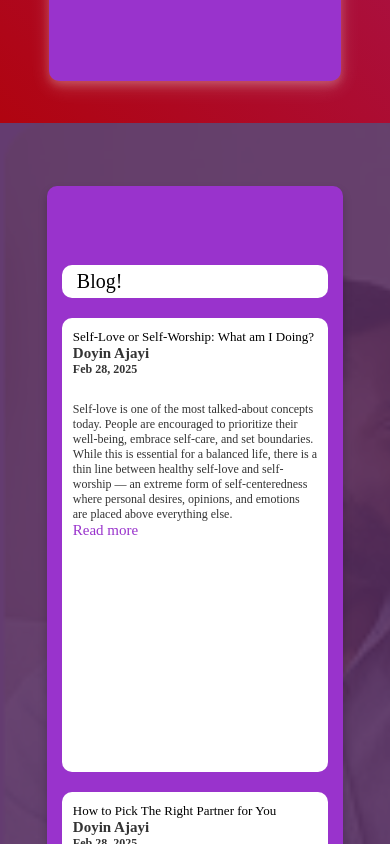
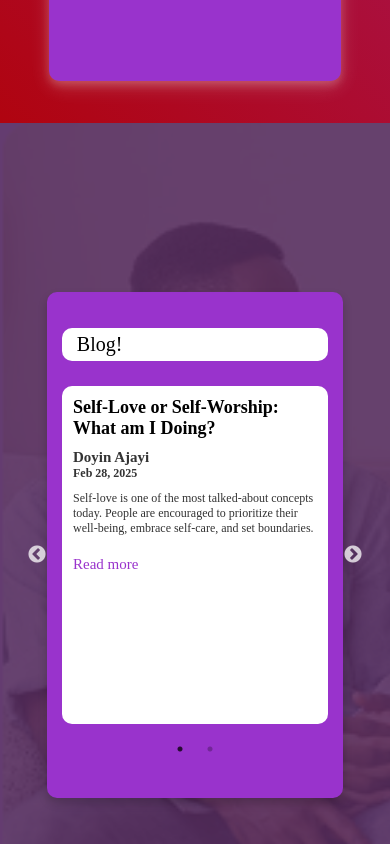
Before and after one commit to Tech8468/unleash, a React (Create React App) app: page / in a window 390 px wide. Shown: the part 7220-8064 px from the top of the page. Built offline with nearby package versions, Linux system fonts and the light colour scheme; no server answers.

Commit message:
3rd May 1st Commit

```diff
--- a/src/components/Blog.js
+++ b/src/components/Blog.js
@@ -1,9 +1,55 @@
 import React from "react";
 import { Link } from "react-router-dom";
+import "slick-carousel/slick/slick.css";
+import "slick-carousel/slick/slick-theme.css";
+import Slider from "react-slick";
 
 // import Pix1 from "./img/doyinajayi.jpeg";
 
 function Blog() {
+  let settings ={
+    dots: true,
+    infinites: false,
+    speed: 500,
+    slidesToShow: 2,
+    slidesToScroll: 1,
+    initialSlide: 0,
+    responsive: [
+      {
+        breakpoint: 1024,
+        settings: {
+          slidesToShow: 2,
+          slidesToScroll: 1,
+          infinite: true,
+          dots: true,
+        },
+      },
+      {
+        breakpoint: 600,
+        settings: {
+          slidesToShow: 1,
+          slidesToScroll: 1,
+          initialSlide: 1,
+        },
+      },
+      {
+        breakpoint: 480,
+        settings: {
+          slidesToShow: 1,
+          slidesToScroll: 1,
+        },
+      },
+      {
+        breakpoint: 320,
+        settings: {
+          slidesToShow: 1,
+          slidesToScroll: 1,
+        },
+
+      },
+
+    ],
+  };
   return (
     <div className="blog">
       <div className="container">
@@ -11,6 +57,7 @@ function Blog() {
           <h1>Blog!</h1>
         </div>
         <div className="section1">
+          <Slider {...settings}>
           <div className="col1">
             {/* <div className="txtHd1"> */}
             <div className="txt1">
@@ -24,11 +71,7 @@ function Blog() {
               <p>
                 Self-love is one of the most talked-about concepts today. People
                 are encouraged to prioritize their well-being, embrace
-                self-care, and set boundaries. While this is essential for a
-                balanced life, there is a thin line between healthy self-love
-                and self-worship — an extreme form of self-centeredness where
-                personal desires, opinions, and emotions are placed above
-                everything else.
+                self-care, and set boundaries.
               </p>
               <Link to="https://medium.com/@adedoyinhannah205/self-love-or-self-worship-what-am-i-doing-224db1634bf4">
                 <p className="read">Read more </p>
@@ -53,6 +96,7 @@ function Blog() {
               </Link>
             </div>
           </div>
+          </Slider>
         </div>
       </div>
     </div>
--- a/src/components/Resources.js
+++ b/src/components/Resources.js
@@ -26,7 +26,7 @@ function Resources() {
           <img src={Pix2} alt="" className="Img-1" />
 
             <p>Now Out</p>
-            <Link to="">
+            <Link to="https://selar.com/7920zf">
               <button>Order</button>
             </Link>
           </div>
--- a/src/css/AboutUs.css
+++ b/src/css/AboutUs.css
@@ -900,6 +900,35 @@
 
 }
 
+@media only screen and (max-width: 350px){
+  .aboutUs {
+   height: 140vh;
+ }
+
+ .aboutUs .container {
+   height: 130vh;
+ }
+
+ .aboutUs .container .section1 {
+   height: 120vh;
+ }
+
+ .aboutUs .container .section1 .col2 {
+  width: 100%;
+  height: 110vh;
+}
+
+.aboutUs .section1 .col2 .tab2 {
+  position: relative;
+  top: 30px;
+  /* border-bottom: 1px solid #a81590; */
+}
+
+
+  }
+
+
+
 @media only screen and (max-width: 333px){
   .aboutUs {
    height: 140vh;
@@ -927,6 +956,32 @@
 
 }
 
+
+@media only screen and (max-width: 329px){
+  .aboutUs {
+   height: 140vh;
+ }
+
+ .aboutUs .container {
+   height: 130vh;
+ }
+
+ .aboutUs .container .section1 {
+   height: 120vh;
+ }
+
+ .aboutUs .container .section1 .col2 {
+  width: 100%;
+  height: 110vh;
+}
+
+.aboutUs .section1 .col2 .tab2 {
+  position: relative;
+  top: 60px;
+  /* border-bottom: 1px solid #a81590; */
+}
+
+  }
 
 @media only screen and (max-width: 320px){
 
--- a/src/css/Blog.css
+++ b/src/css/Blog.css
@@ -58,8 +58,8 @@
   }
 
   .blog .section1 {
-    display: flex;
-    flex-direction: row;
+    /* display: flex;
+    flex-direction: row; */
     align-items: center;
     justify-content: center;
     width: 85%;
@@ -68,6 +68,10 @@
     top: -10px;
     gap: 20px;
     border-radius: 10px;
+  }
+
+  .slick-slide>div{
+    margin: 010px;
   }
 
   .blog .section1 .col1 {
@@ -463,12 +467,16 @@
 
     .blog {
       width: 100%;
-      height: 140vh;
+      height: 100vh;
+      background-image: url("../components/img/couples-3.png");
+      background-repeat: no-repeat;
+      background-size: cover;
+
     }
 
     .blog .container {
       width: 90%;
-      height: 120vh;
+      height: 70vh;
       gap: 20px;
       position: relative;
 
@@ -476,10 +484,11 @@
 
     .blog .container .section1 {
       width: 90%;
-      height: 90vh;
-      display:grid;
-      grid-template-columns: 1fr;
+      height: 50vh;
+      /* display:grid;
+      grid-template-columns: 1fr; */
       gap: 10px;
+      /* background-color: aqua; */
     }
 
     .blog .section1 .col1 {
@@ -498,11 +507,11 @@
   @media only screen and (max-width: 425px) {
     .blog {
       width: 100%;
-      height: 150vh;
-      display: flex;
+      height: 100vh;
+      /* display: flex;
       flex-direction: column;
       align-items: center;
-      justify-content: center;
+      justify-content: center; */
       background-image: url("../components/img/couples-3.png");
       background-repeat: no-repeat;
       background-size: cover;
@@ -514,14 +523,14 @@
       content: "";
       position: absolute;
       width: 100%;
-      height: 150vh;
+      height: 100vh;
       /* position: relative; */
       background: rgba(87, 45, 95, 0.884);
     }
 
     .blog .container {
       width: 80%;
-      height: 135vh;
+      height: 60vh;
       display: flex;
       flex-direction: column;
       align-items: center;
@@ -553,21 +562,31 @@
     }
 
     .blog .container .section1 {
-      display: flex;
+      /* display: flex;
       flex-direction: column;
       align-items: center;
-      justify-content: center;
+      justify-content: center; */
       width: 100%;
-      height: 110vh;
+      height: 45vh;
       position: relative;
-      top: 0px;
+      top: -10px;
       gap: 20px;
+      padding: 5px;
       /* background-color: #949394; */
     }
 
+    /* .slick-slide>div{
+      margin: 010px;
+      display: flex;
+      flex-direction: row;
+      align-items: center;
+      justify-content: center;
+    } */
+
+
     .blog .container .section1 .col1 {
       width: 90%;
-      height: 60vh;
+      height: 40vh;
       display: flex;
       flex-direction: column;
       padding: 11px;
@@ -579,9 +598,9 @@
     }
 
     .blog .section1 .col1 .txt1 h1 {
-      font-size: 13px;
+      font-size: 18px;
       color: black;
-      font-weight: 500;
+      font-weight: 700;
     }
 
     .blog .section1 .col1 .txt1 p {
@@ -589,6 +608,8 @@
       font-size: 12px;
       font-weight: 300;
       text-align: left;
+      position: relative;
+      top: 10px;
     }
 
     .blog .section1 .col1 .txt2 h1 {
@@ -602,13 +623,15 @@
       font-size: 12px;
       font-weight: 300;
       text-align: left;
+      position: relative;
+      top: 20px;
     }
 
     .blog .section1 .col1 .txt2 a{
       text-decoration: none;
       cursor: pointer;
       position: relative;
-      top: 20px;
+      top: 50px;
     }
 
 
```
Also changed, not shown: src/components/Contact.js (+30 -80 lines), 1 other file (tests, documents, lock files or other folders).
